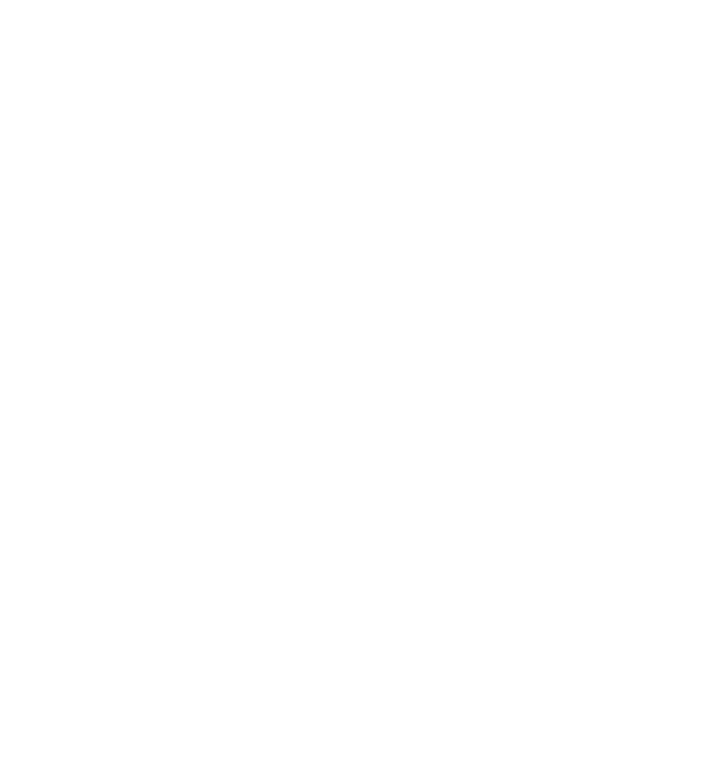
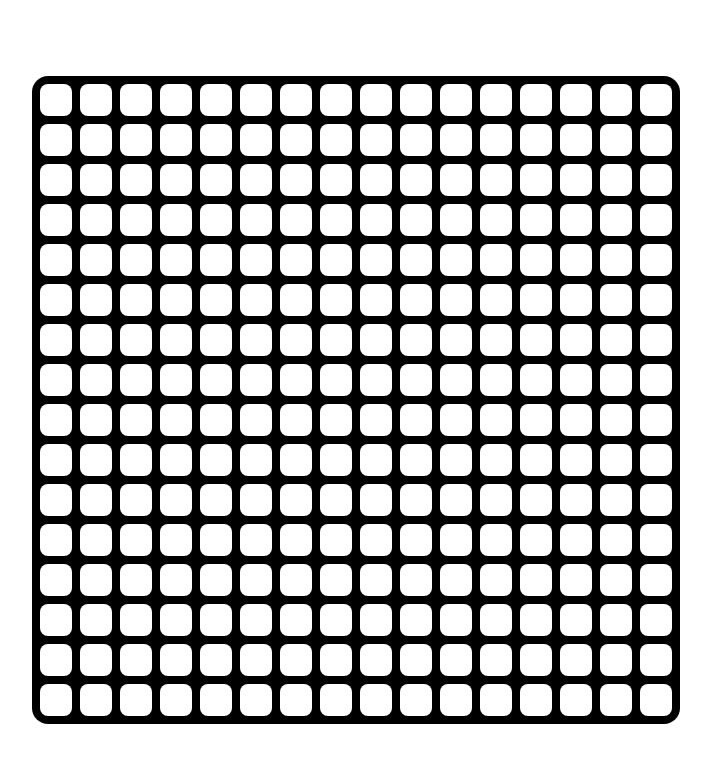
Before and after one commit to enoch-xxiv/etch-a-sketch, a plain HTML site: page index.html in a window 1280 px wide. Shown: the whole page, without its empty margins (284-995 px from the left). Drawn offline with Linux system fonts and the light colour scheme.

Commit message:
add 16x16 grid

```diff
--- a/index.html
+++ b/index.html
@@ -3,6 +3,7 @@
 <head>
     <meta charset="UTF-8">
     <meta name="viewport" content="width=device-width, initial-scale=1.0">
+    <link rel="stylesheet" type="text/css" href="styles.css">
     <title>Etch-a-Sketch</title>
 </head>
 <body>
--- a/script.js
+++ b/script.js
@@ -1,6 +1,7 @@
 const container = document.querySelector("#container");
 
-for (i = 0; i < 17; i++) {
-    let div = document.createElement("div");
+for (i = 0; i <  256; i++) {
+    const div = document.createElement("div");
+    div.classList.toggle("square")
     container.appendChild(div);
 }
--- /dev/null
+++ b/styles.css
@@ -0,0 +1,34 @@
+* {
+    margin: 0;
+    box-sizing: border-box;
+}
+
+body {
+    display: flex;
+    justify-content: center;
+    align-items: center;
+    height: 100vh;
+}
+
+#container {
+    display: flex;
+    flex-wrap: wrap;
+    width: auto;
+    max-width: 648px;
+    min-width: 648px;
+    padding: 8px;
+    gap: 8px;
+    background-color: black;
+    border-radius: 16px;
+}
+
+.square {
+    width: 32px;
+    height: 32px;
+    background-color: white;
+    border-radius: 8px;
+}
+
+.square:hover {
+    background-color: lightgray;
+}
```
